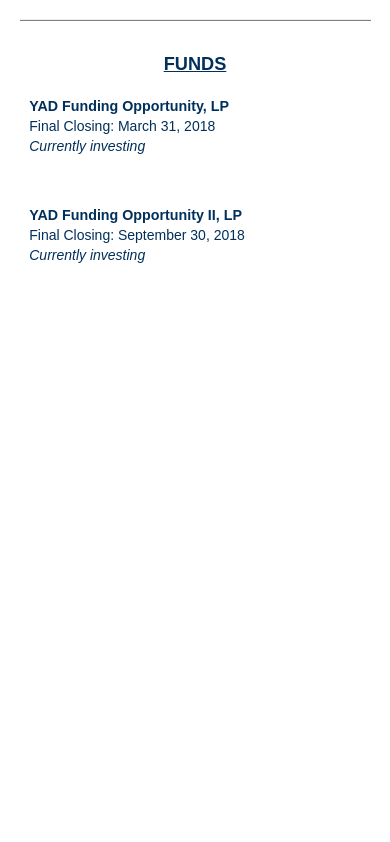
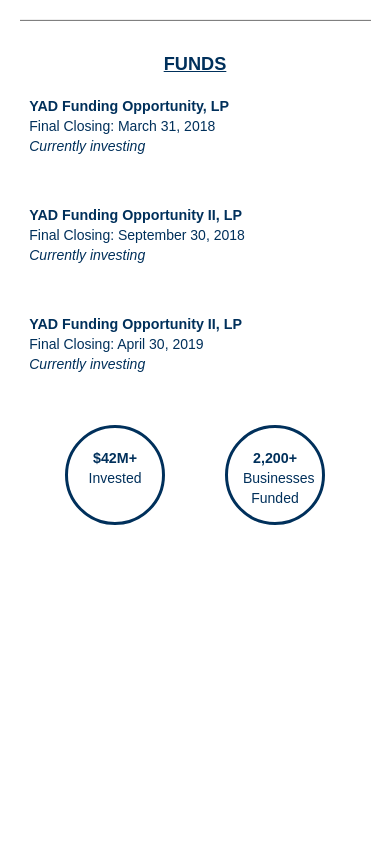
Before and after one commit to yehonathanJacob/yjacob, a PHP site: page /files/index.html in a window 390 px wide. Shown: the part 2533-3375 px from the top of the page. Run offline with PHP 8.4, Linux system fonts and the light colour scheme; some libraries are stand-ins or nearby versions.

Commit message:
adding new fituer to web yadcapital

```diff
--- a/Projects Web/yadcapital/files/home.css
+++ b/Projects Web/yadcapital/files/home.css
@@ -174,13 +174,37 @@ nav #buttonsContainer button.selected{
 	-moz-box-shadow: 0px 0px 22px -3px rgba(0,0,0,0.75);
 	box-shadow: 0px 0px 22px -3px rgba(0,0,0,0.75);
 }
-.funds strong{ font-size:120%; }
+.funds{padding-bottom:20px;}
+.funds strong{ font-size:120%; font-weight:700;}
 .funds hr{
 	 width:90%;
 	 margin:auto;
 	 margin-bottom:20px;
 	 background-color:gray;
 	 height:1px;
+}
+.funds #funds_circels{
+	margin: 0 auto;
+	display:block;
+	text-align:center;
+	color: #00305B;
+}
+.funds #funds_circels .circel_container{
+	display:inline-block;
+	width:130px;
+	height:130px;
+	background-color:white;
+	border:solid 4px #00305B;
+	border-radius:50%;
+	margin: 0 40px;
+	vertical-align:middle;
+	padding:30px 20px;
+}
+.funds #funds_circels .circel_content{
+	font-size:110%;
+}
+.funds #funds_circels .circel_content strong{
+	display:block;
 }
 .walkingPeople{
 	width:100%;
@@ -520,6 +544,9 @@ nav #buttonsContainer button:active{
 	font-size:105%;
 }
 .funds strong{ font-size:110%; }
+.funds #funds_circels .circel_content{
+	font-size:105%;
+}
 .walkingPeople{min-height:50vh;}
 
 .team .card{
@@ -600,6 +627,18 @@ nav #menueContainer #buttonsContainer button{
 }
 .funds strong{ font-size:102%; }
 .funds br{ line-height:2; }
+.funds #funds_circels .circel_container{
+	width:100px;
+	height:100px;
+	border:solid 3px #00305B;
+	border-radius:50%;
+	margin: 0 30px;
+	vertical-align:middle;
+	padding:20px 15px;
+}
+.funds #funds_circels .circel_content{
+	font-size:100%;
+}
 .team .card{
 	display:block;
 	width:250px;
--- a/Projects Web/yadcapital/files/index.html
+++ b/Projects Web/yadcapital/files/index.html
@@ -2,7 +2,8 @@
 <html sytle="font-size: unset;">
 <head>
   <title>YAD Capital</title>
-  <base href="https://yadcapital.com">
+  <!--<base href="https://yadcapital.com">-->
+  <base href="../">
   <meta charset="utf-8"/>
   <meta name="description" content="Investment Firm Focused on Alternative Credit Opportunities">
   <!--css-->
@@ -61,7 +62,10 @@
 </p><p data-aos="fade-up" class="dataText"><strong>YAD Funding Opportunity II, LP</strong>
 <br>Final Closing: September 30, 2018
 <br><i>Currently investing</i>
-</p></div><div class="walkingPeople" data-parallax="scroll" data-image-src="images/walkingPeople.jpg">
+</p><p data-aos="fade-up" class="dataText"><strong>YAD Funding Opportunity II, LP</strong>
+<br>Final Closing: April 30, 2019
+<br><i>Currently investing</i>
+</p><div id="funds_circels"><div class="circel_container" data-aos="fade-right"><span class="circel_content"><strong>$42M+</strong>Invested</span></div><div class="circel_container" data-aos="fade-left"><span class="circel_content"><strong>2,200+</strong>Businesses Funded</span></div></div></div><div class="walkingPeople" data-parallax="scroll" data-image-src="images/walkingPeople.jpg">
 </div><div class="form team"><div data-aos="zoom-in" class="Ftitle">TEAM
 </div><!--
 David Perez Card
@@ -83,8 +87,7 @@ Daniel Rubin Card
 </div><form action="javascript:sendMail();" data-aos="fade-right"><label id="description">For any general inquiries, please fill in the following contact form:
 </label><div id="inputs"><input type="text" name="name" placeholder="Name"><input type="text" name="subject" placeholder="Subject"><input type="email" name="email" placeholder="E-mail"><input type="tel" name="tel" placeholder="Telephone"></div><textarea name="message" rows="4" placeholder="Message">
 </textarea><button type="submit">Send
-</button></form><span id="htLine"></span><div id="contactDirectly" data-aos="fade-left"><a href="mailto:david@yadcapital.com" class="linkContact mailCon"><div class="CoIco"><span class="glyphicon glyphicon-envelope"></span></div><div class="adressData">david@yadcapital.com</div></a><a href="mailto:daniel@yadcapital.com" class="linkContact mailCon"><div class="CoIco"><span class="glyphicon glyphicon-envelope"></span></div><div class="adressData">daniel@yadcapital.com</div></a><a href="waze://?q=590 Madison Avenue New York, NY 10022" class="linkContact locationCon"><div class="CoIco"><span class="glyphicon glyphicon-map-marker"></span></div><div class="adressData">590 Madison Avenue
-New York, NY 10022</div></a><div id="map"></div></div></div><footer><div id="bootomTtle"><span class="glyphicon glyphicon-copyright-mark"></span> 2017-2019 YAD Capital LLC.
+</button></form><span id="htLine"></span><div id="contactDirectly" data-aos="fade-left"><a href="mailto:david@yadcapital.com" class="linkContact mailCon"><div class="CoIco"><span class="glyphicon glyphicon-envelope"></span></div><div class="adressData">david@yadcapital.com</div></a><a href="mailto:daniel@yadcapital.com" class="linkContact mailCon"><div class="CoIco"><span class="glyphicon glyphicon-envelope"></span></div><div class="adressData">daniel@yadcapital.com</div></a><a href="waze://?q=590 Madison Avenue New York, NY 10022" class="linkContact locationCon"><div class="CoIco"><span class="glyphicon glyphicon-map-marker"></span></div><div class="adressData">37 West 57th Street, New York, NY 10022</div></a><div id="map"></div></div></div><footer><div id="bootomTtle"><span class="glyphicon glyphicon-copyright-mark"></span> 2017-2019 YAD Capital LLC.
 </div></footer>
 <!-- Modal Daniel Rubin Card -->
   <div class="modal fade BioCard" id="DanielRubinModal" role="dialog">
```
